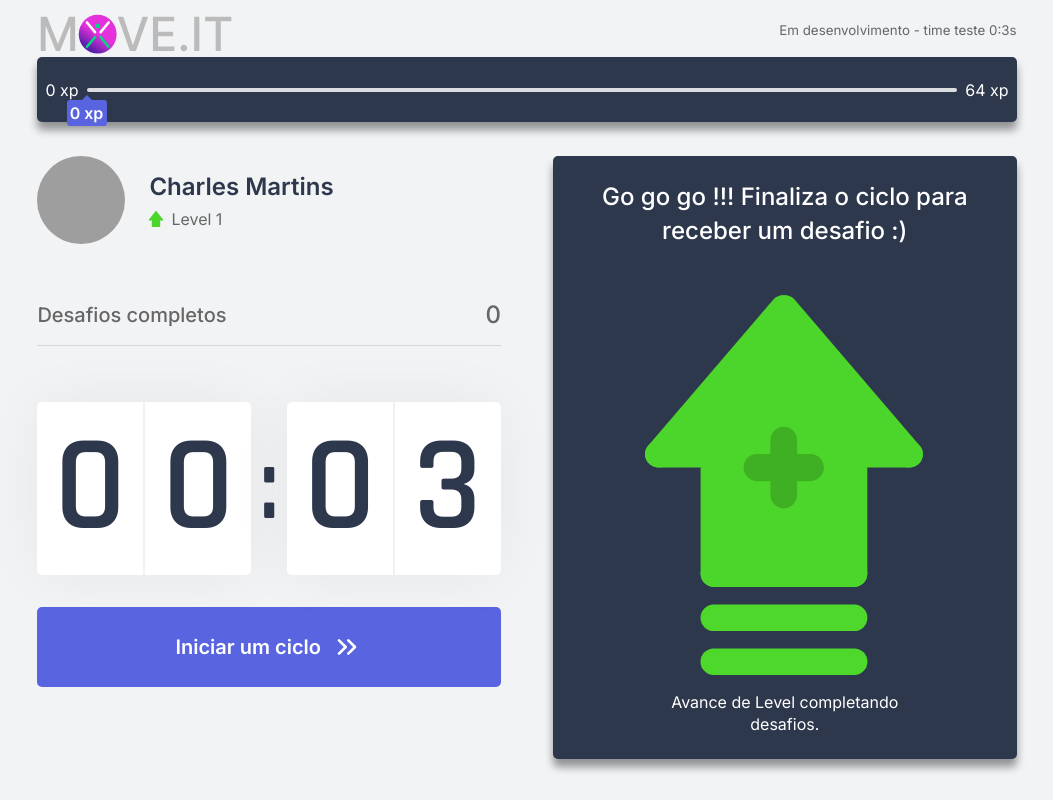
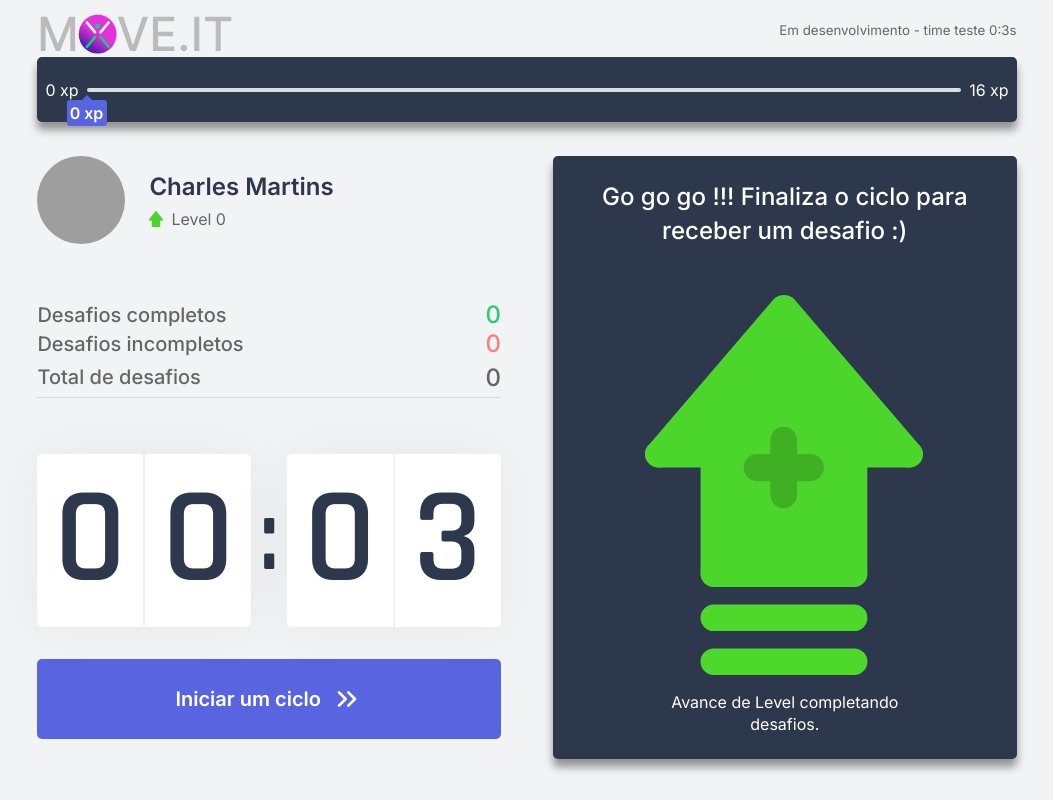
Before and after one commit to charles-mrt/nlw4-move.it, a Next.js app: page / in a window 1280 px wide. Shown: the whole page, without its empty margins (113-1166 px from the left). Built offline with nearby package versions, Linux system fonts and the light colour scheme; grey boxes are pictures that could not be loaded.

Commit message:
added failed challenges and total challenges

```diff
--- a/src/components/CompletedChallenges.tsx
+++ b/src/components/CompletedChallenges.tsx
@@ -3,13 +3,26 @@ import { ChallengesContext } from '../contexts/ChallengesContext';
 import styles from '../styles/components/CompletedChallenges.module.css';
 
 export function CompletedChallenges() {
-    const { challengesCompleted } = useContext(ChallengesContext);
+    const { challengesCompleted, challengesFailed, totalChallenge } = useContext(ChallengesContext);
     return(
+        <div className={ styles.challengesContainer } >
 
-        <div className={ styles.completedChallengesContainer } >
-            <span> Desafios completos </span>
-            <span>{challengesCompleted}</span>
+            <div className={ styles.completedChallengesContainer } >
+                <span>Desafios completos </span>
+                <span>{challengesCompleted}</span>
+            </div>
+
+            <div className={ styles.FailedchallengesContainer } >
+                <span> Desafios incompletos </span>
+                <span>{ challengesFailed }</span>
+            </div>
+
+            <div className={ styles.TotalchallengesContainer } >
+                <span> Total de desafios </span>
+                <span>{ totalChallenge }</span>
+
+            </div>
+
         </div>
-
     );
 }
--- a/src/contexts/ChallengesContext.tsx
+++ b/src/contexts/ChallengesContext.tsx
@@ -17,8 +17,9 @@ interface ChallengesContextData {
    currentExperience: number;
    experienceToNextLevel: number;
    challengesCompleted: number;
+   challengesFailed: number;
    activeChallenge: Challenge;
-
+   totalChallenge:number;
    levelUp: () => void;
    startNewChallenge: () => void;
    resetChallenge: () => void;
@@ -33,6 +34,8 @@ interface ChallengesProviderProps {
    level: number,
    currentExperience: number,
    challengesCompleted: number,
+   challengesFailed: number,
+   totalChallenge: number,
 }
 
 
@@ -41,12 +44,13 @@ export const ChallengesContext = createContext({} as ChallengesContextData)
 
 export function ChallengesProvider({ children, ...rest }: ChallengesProviderProps) {
 
-   const [level, setLevel] = useState(rest.level ?? 1);
+   const [level, setLevel] = useState(rest.level ?? 0);
    const [currentExperience, setCurrentExperience] = useState(rest.currentExperience ?? 0);
-   const [challengesCompleted, setchallengesCompleted] = useState(rest.challengesCompleted ?? 0);
+   const [challengesCompleted, setChallengesCompleted] = useState(rest.challengesCompleted ?? 0);
+   const [challengesFailed, setChallengesFailed] = useState(rest.challengesFailed ?? 0);
+   let [totalChallenge] = useState(rest.totalChallenge ?? 0);
    const [activeChallenge, setActiveChallenge] = useState(null)
    const [isLevelUpModalOpen, setIsLevelUpModalOpen] = useState(false)
-
    /* calculation of the next level of experience based on potentiation
       (level + 1 ) * level Dificult, square Power)
    */
@@ -63,8 +67,10 @@ export function ChallengesProvider({ children, ...rest }: ChallengesProviderProp
       Cookies.set('level', String(level));
       Cookies.set('currentExperience', String(currentExperience))
       Cookies.set('challengesCompleted', String(challengesCompleted))
+      Cookies.set('challengesFailed', String(challengesFailed))
+      Cookies.set('totalChallenge', String(totalChallenge))
 
-   }, [level, currentExperience, challengesCompleted]);
+   }, [level, currentExperience, challengesCompleted, challengesFailed, totalChallenge]);
 
 
    function levelUp() {
@@ -91,10 +97,10 @@ export function ChallengesProvider({ children, ...rest }: ChallengesProviderProp
          })
       }
    }
-
    /* reset challenge if user failed */
    function resetChallenge() {
       setActiveChallenge(null);
+      setChallengesFailed(challengesFailed + 1 )
    }
 
    /* complete challenge  */
@@ -113,8 +119,11 @@ export function ChallengesProvider({ children, ...rest }: ChallengesProviderProp
 
       setCurrentExperience(finalExperience);
       setActiveChallenge(null);
-      setchallengesCompleted(challengesCompleted + 1);
+      setChallengesCompleted(challengesCompleted + 1);
    }
+
+   totalChallenge =challengesCompleted + challengesFailed;
+
 
    return (
       <ChallengesContext.Provider
@@ -122,10 +131,12 @@ export function ChallengesProvider({ children, ...rest }: ChallengesProviderProp
             level,
             currentExperience,
             challengesCompleted,
+            challengesFailed,
             experienceToNextLevel,
+            activeChallenge,
+            totalChallenge,
             levelUp,
             startNewChallenge,
-            activeChallenge,
             resetChallenge,
             completeChallenge,
             closeLevelUpModal,
--- a/src/pages/index.tsx
+++ b/src/pages/index.tsx
@@ -19,6 +19,8 @@ interface HomeProps {
   level: number,
   currentExperience: number,
   challengesCompleted: number,
+  challengesFailed: number,
+  totalChallenge:number
 }
 
 export default function Home(props) {
@@ -27,6 +29,8 @@ export default function Home(props) {
       level={props.level}
       currentExperience={props.currentExperience}
       challengesCompleted={props.challengesCompleted}
+      challengesFailed={props.challengesFailed}
+      totalChallenge={props.totalChallenge}
     >
       <div className={styles.container}>
         <Head> <title> Início | move.it </title></Head>
@@ -57,13 +61,15 @@ export default function Home(props) {
 
 export const getServerSideProps: GetServerSideProps = async (ctx) => {
 
-  const { level, currentExperience, challengesCompleted } = ctx.req.cookies
+  const { level, currentExperience, challengesCompleted, challengesFailed} = ctx.req.cookies
 
   return {
     props: {
       level: Number(level),
       currentExperience: Number(currentExperience),
-      challengesCompleted: Number(challengesCompleted)
+      challengesCompleted: Number(challengesCompleted),
+      challengesFailed: Number(challengesFailed),
+      totalChallenge: Number(challengesFailed)
     }
   }
 }
--- a/src/styles/components/CompletedChallenges.module.css
+++ b/src/styles/components/CompletedChallenges.module.css
@@ -1,26 +1,43 @@
-.completedChallengesContainer {
+.challengesContainer {
+    margin: 3.5rem 0;
+    border-bottom: 1px solid #d7d8da;
+    font-weight: 500;
+}
+
+.completedChallengesContainer,
+.FailedchallengesContainer,
+.TotalchallengesContainer {
     display: flex;
     align-items: center;
     justify-content: space-between;
-
-    margin: 3.5rem 0;
-    padding-bottom: 1rem;
-    border-bottom: 1px solid #d7d8da;
-
-    font-weight: 500;
 }
 
-.completedChallengesContainer span:first-child {
+
+.completedChallengesContainer span:first-child,
+.FailedchallengesContainer span:first-child,
+.TotalchallengesContainer span:first-child {
     font-size: 1.25rem;
 }
 
-.completedChallengesContainer span:last-child {
+.completedChallengesContainer span:last-child,
+.FailedchallengesContainer span:last-child,
+.TotalchallengesContainer span:last-child {
     font-size: 1.5rem;
 }
+.completedChallengesContainer span:last-child {
+    color: #2ecc71;
+}
+.FailedchallengesContainer span:last-child {
+    color: #f98181;
+}
+.TotalchallengesContainer {
+    margin: 0.3rem 0;
+}
 
+/*
 @media(max-width: 420px) {
     .completedChallengesContainer {
         margin: 1rem 0 0.6rem 0;
         border: 0;
     }
-}
+}*/
```
